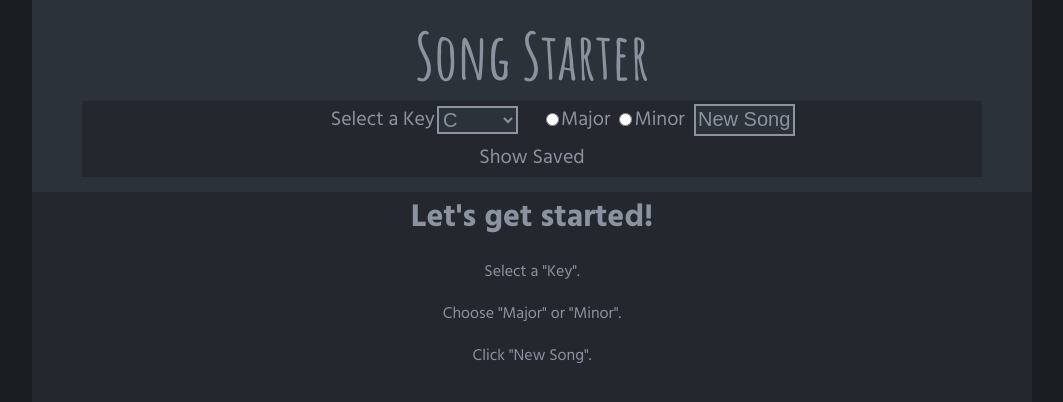
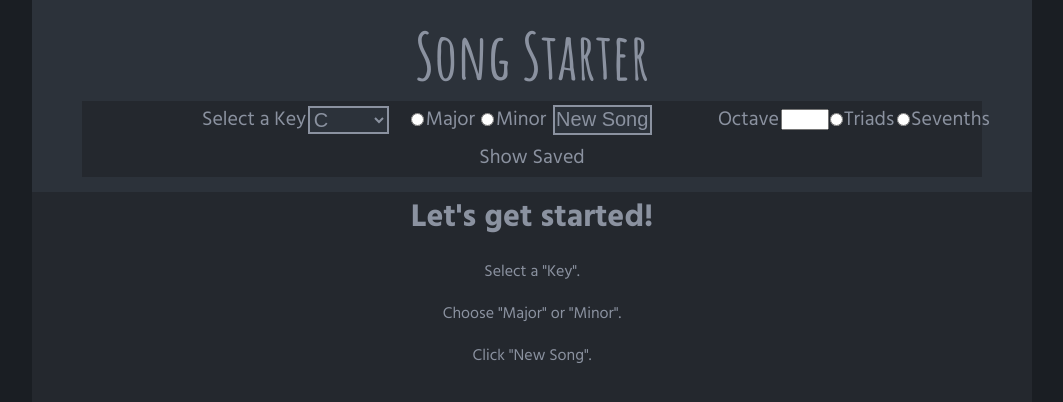
Before and after one commit to Song-Starter/song-starter, a React (Create React App) app: page / in a window 1280 px wide. Shown: the top 402 px of the page, without its empty margins (108-1171 px from the left). Built offline with nearby package versions, Linux system fonts and the light colour scheme; no server answers.

Commit message:
Add 'spicy' Nav bar.

```diff
--- /dev/null
+++ b/src/components/ChordNav.js
@@ -0,0 +1,53 @@
+import React, { Component } from 'react';
+import './Header.css';
+
+class ChordNav extends Component {
+  constructor(props) {
+    super(props)
+    this.state = {
+      octave: "4",
+      seventh: "triad"
+    }
+  }
+
+  handleChange = (event) => {
+    const {name, value} = event.target
+    this.setState({ [name]: value })
+  }
+
+  render(){
+    return (
+      <div className="ChordNav">
+        <div className="octave-selector">
+          <label htmlFor="octave">Octave</label>
+          <input
+            type="number"
+            name="octave"
+            id="octave"
+            min="0"
+            max="6"
+            onChange={this.handleChange}>
+          </input>
+        </div>
+        <div className="seventh">
+          <input
+            type="radio"
+            id="triad"
+            name="chordType"
+            value="triad"
+            onChange={this.handleChange}/>
+          <label htmlFor="triad">Triads</label>
+          <input
+            type="radio"
+            id="seventh"
+            name="chordType"
+            value="seventh"
+            onChange={this.handleChange}/>
+          <label htmlFor="seventh">Sevenths</label>
+        </div>
+      </div>
+    );
+  }
+}
+
+export default ChordNav;
--- a/src/components/Header.css
+++ b/src/components/Header.css
@@ -23,6 +23,15 @@ h1 {
   background-color: #24282E;
   display: flex;
   justify-content: center;
+  align-items: center;
+}
+
+.ChordNav {
+  display: flex;
+}
+
+.octave-selector, .seventh {
+  display: flex;
   align-items: center;
 }
 
--- a/src/components/NavBar.js
+++ b/src/components/NavBar.js
@@ -1,5 +1,6 @@
 import React, { Component } from 'react';
 import './Header.css';
+import ChordNav from './ChordNav'
 
 class NavBar extends Component {
   constructor(props) {
@@ -55,6 +56,7 @@ class NavBar extends Component {
           New Song
         </button>
         </div><br/>
+        <ChordNav />
       </div>
     );
   }
```
Also changed, not shown: 1 other file (tests, documents, lock files or other folders).
